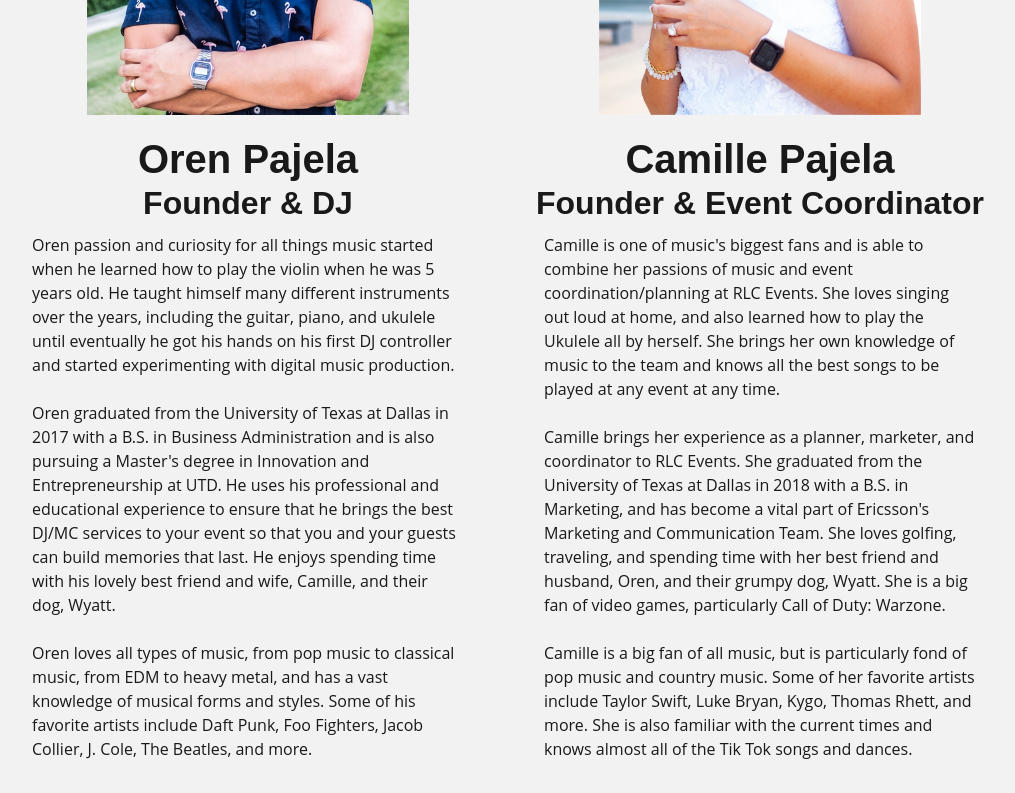
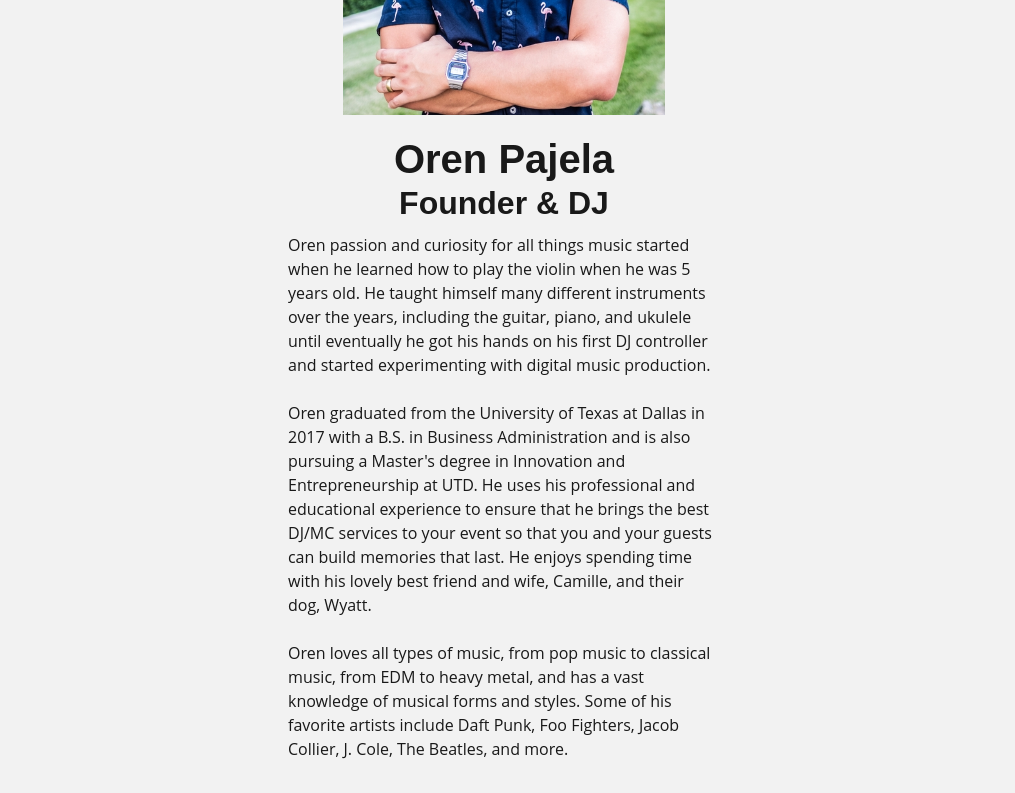
Before and after one commit to orenpajela/rlcevents, a plain HTML site: page index.html in a window 1280 px wide. Shown: the part 4360-5153 px from the top of the page, without its empty margins (136-1151 px from the left). Drawn offline with nearby package versions, Linux system fonts and the light colour scheme; a script that the page names is missing.

Commit message:
Update index.html

```diff
--- a/index.html
+++ b/index.html
@@ -139,11 +139,6 @@
           <h3 class="team-title">Founder &amp; DJ</h3>
           <p class="team-paragraph">Oren passion and curiosity for all things music started when he learned how to play the violin when he was 5 years old. He taught himself many different instruments over the years, including the guitar, piano, and ukulele until eventually he got his hands on his first DJ controller and started experimenting with digital music production. <br><br>Oren graduated from the University of Texas at Dallas in 2017 with a B.S. in Business Administration and is also pursuing a Master&#x27;s degree in Innovation and Entrepreneurship at UTD. He uses his professional and educational experience to ensure that he brings the best DJ/MC services to your event so that you and your guests can build memories that last. He enjoys spending time with his lovely best friend and wife, Camille, and their dog, Wyatt.<br><br>Oren loves all types of music, from pop music to classical music, from EDM to heavy metal, and has a vast knowledge of musical forms and styles. Some of his favorite artists include Daft Punk, Foo Fighters, Jacob Collier, J. Cole, The Beatles, and more. </p>
         </div>
-        <div class="team-member-div"><img src="images/camille-nextlevel-tutoring.png" width="322" sizes="(max-width: 479px) 37vw, (max-width: 767px) 34vw, (max-width: 991px) 35vw, 322px" srcset="images/camille-nextlevel-tutoring-p-500.png 500w, images/camille-nextlevel-tutoring-p-800.png 800w, images/camille-nextlevel-tutoring.png 914w" alt="Picture of Camille Pajela Founder &amp; Event Coordinator of RLC Events">
-          <h2 class="team-name">Camille Pajela</h2>
-          <h3 class="team-title">Founder &amp; Event Coordinator</h3>
-          <p class="team-paragraph">Camille is one of music&#x27;s biggest fans and is able to combine her passions of music and event coordination/planning at RLC Events. She loves singing out loud at home, and also learned how to play the Ukulele all by herself. She brings her own knowledge of music to the team and knows all the best songs to be played at any event at any time.<br><br>Camille brings her experience as a planner, marketer, and coordinator to RLC Events. She graduated from the University of Texas at Dallas in 2018 with a B.S. in Marketing, and has become a vital part of Ericsson&#x27;s Marketing and Communication Team. She loves golfing, traveling, and spending time with her best friend and husband, Oren, and their grumpy dog, Wyatt. She is a big fan of video games, particularly Call of Duty: Warzone. <br><br>Camille is a big fan of all music, but is particularly fond of pop music and country music. Some of her favorite artists include Taylor Swift, Luke Bryan, Kygo, Thomas Rhett, and more. She is also familiar with the current times and knows almost all of the Tik Tok songs and dances.</p>
-        </div>
       </div>
       <div class="team-div">
         <div class="team-member-div"><img src="images/25182209_1610656645682508_5221886733472419439_o.jpeg" width="322" alt="Cameron Mendoza Sales &amp; Equipment RLC Events">
```
